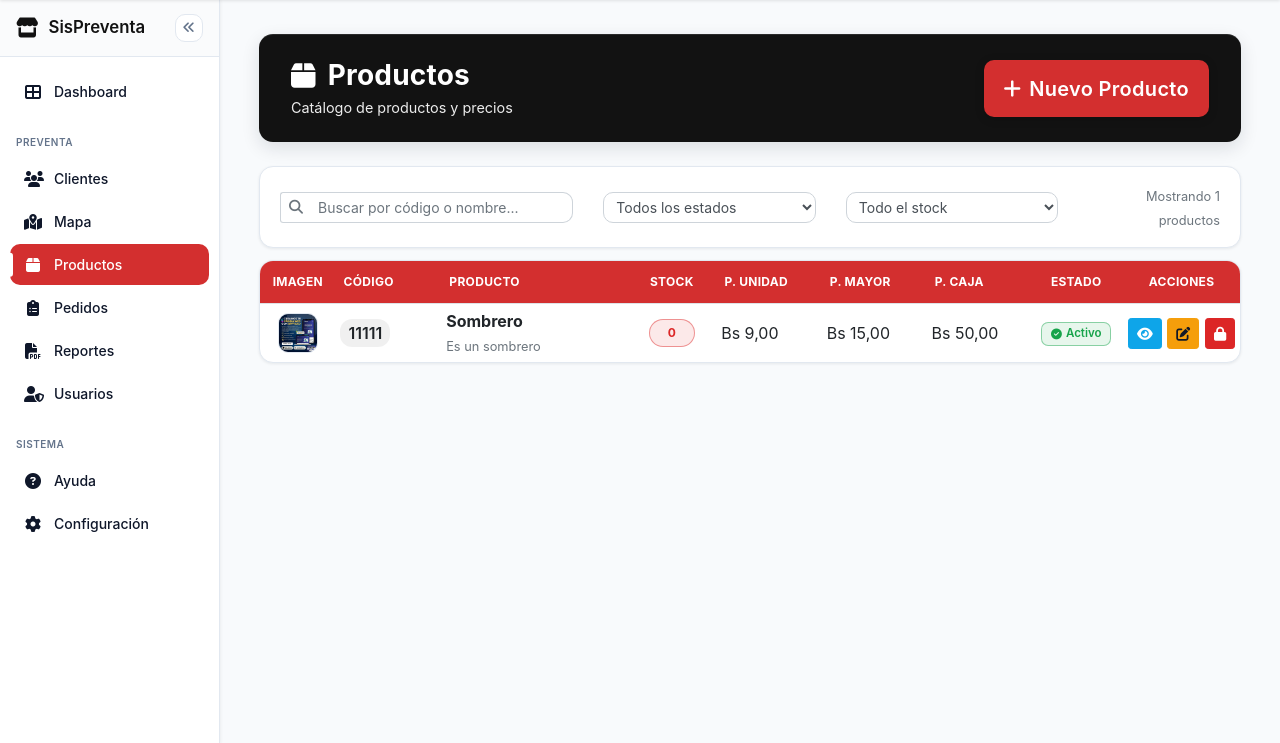
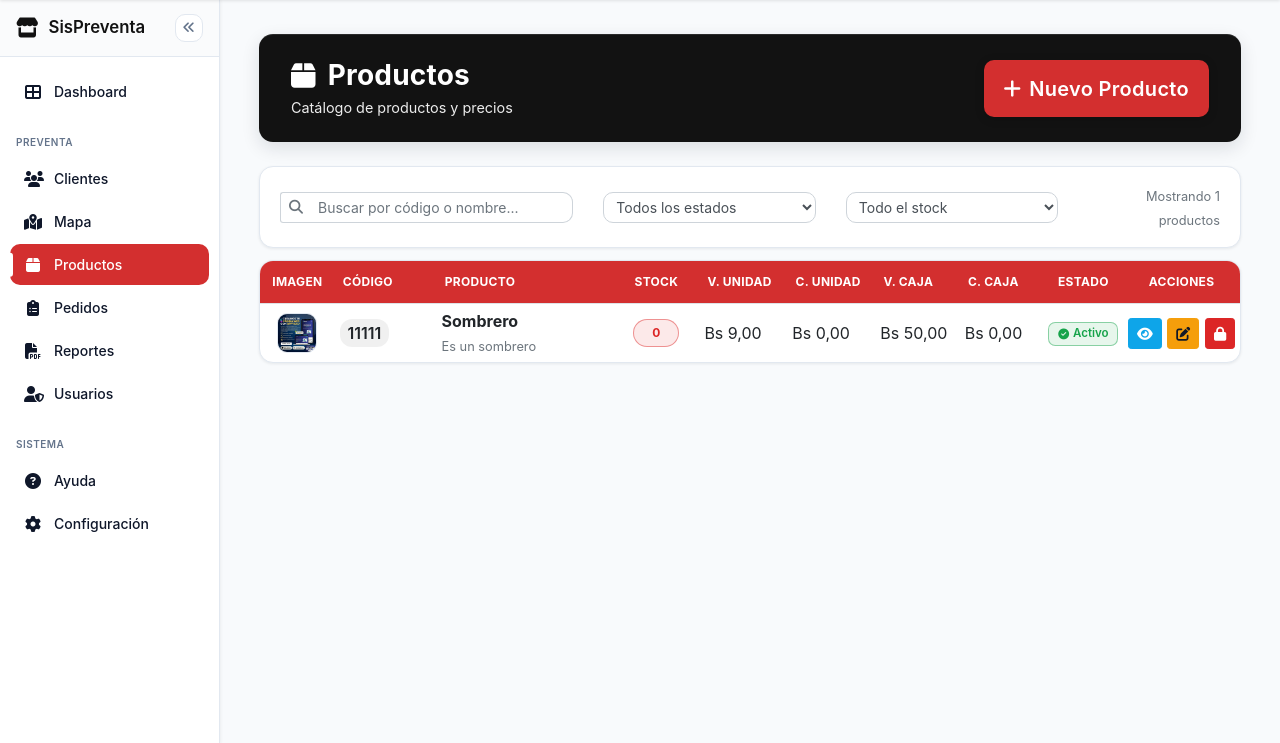
Before and after one commit to Guilder23/Sistema-Preventa, a Django app: page /productos/ in a window 1280 px wide. Shown: the part 56-799 px from the top of the page. Run offline with Django 5.2, Linux system fonts and the light colour scheme; a user stored in the database is signed in; data comes from the database, SQL or seed files in the repository; some libraries are stand-ins or nearby versions.

Commit message:
Quitanto el campo precio por mayor y aumentando precio de compra unidad y caja

```diff
--- a/apps/productos/models.py
+++ b/apps/productos/models.py
@@ -13,8 +13,9 @@ class Producto(models.Model):
     stock_umbral_rojo = models.PositiveIntegerField(default=3)
 
     precio_unidad = models.DecimalField(max_digits=12, decimal_places=2, default=0)
-    precio_mayor = models.DecimalField(max_digits=12, decimal_places=2, default=0)
     precio_caja = models.DecimalField(max_digits=12, decimal_places=2, default=0)
+    precio_compra_unidad = models.DecimalField(max_digits=12, decimal_places=2, default=0)
+    precio_compra_caja = models.DecimalField(max_digits=12, decimal_places=2, default=0)
 
     activo = models.BooleanField(default=True)
     creado_por = models.ForeignKey(User, on_delete=models.SET_NULL, null=True, blank=True)
--- a/apps/productos/views.py
+++ b/apps/productos/views.py
@@ -60,8 +60,9 @@ def crear_producto(request):
     nombre = (request.POST.get("nombre") or "").strip()
     descripcion = (request.POST.get("descripcion") or "").strip()
     precio_unidad = request.POST.get("precio_unidad") or "0"
-    precio_mayor = request.POST.get("precio_mayor") or "0"
     precio_caja = request.POST.get("precio_caja") or "0"
+    precio_compra_unidad = request.POST.get("precio_compra_unidad") or "0"
+    precio_compra_caja = request.POST.get("precio_compra_caja") or "0"
     foto = request.FILES.get("foto")
     stock_unidades = (request.POST.get("stock_unidades") or "0").strip()
     stock_umbral_amarillo = (request.POST.get("stock_umbral_amarillo") or "10").strip()
@@ -79,8 +80,9 @@ def crear_producto(request):
         nombre=nombre,
         descripcion=descripcion or None,
         precio_unidad=precio_unidad or 0,
-        precio_mayor=precio_mayor or 0,
         precio_caja=precio_caja or 0,
+        precio_compra_unidad=precio_compra_unidad or 0,
+        precio_compra_caja=precio_compra_caja or 0,
         foto=foto,
         stock_unidades=stock_unidades or 0,
         stock_umbral_amarillo=stock_umbral_amarillo or 10,
@@ -101,8 +103,9 @@ def obtener_producto(request, id: int):
             "nombre": producto.nombre,
             "descripcion": producto.descripcion or "",
             "precio_unidad": str(producto.precio_unidad),
-            "precio_mayor": str(producto.precio_mayor),
             "precio_caja": str(producto.precio_caja),
+            "precio_compra_unidad": str(producto.precio_compra_unidad),
+            "precio_compra_caja": str(producto.precio_compra_caja),
             "activo": producto.activo,
             "foto_url": producto.foto.url if producto.foto else None,
             "stock_unidades": producto.stock_unidades,
@@ -119,8 +122,9 @@ def editar_producto(request, id: int):
     nombre = (request.POST.get("nombre") or "").strip()
     descripcion = (request.POST.get("descripcion") or "").strip()
     precio_unidad = request.POST.get("precio_unidad") or "0"
-    precio_mayor = request.POST.get("precio_mayor") or "0"
     precio_caja = request.POST.get("precio_caja") or "0"
+    precio_compra_unidad = request.POST.get("precio_compra_unidad") or "0"
+    precio_compra_caja = request.POST.get("precio_compra_caja") or "0"
     foto = request.FILES.get("foto")
     activo = request.POST.get("activo") == "on"
     stock_unidades = (request.POST.get("stock_unidades") or "0").strip()
@@ -134,8 +138,9 @@ def editar_producto(request, id: int):
     producto.nombre = nombre
     producto.descripcion = descripcion or None
     producto.precio_unidad = precio_unidad or 0
-    producto.precio_mayor = precio_mayor or 0
     producto.precio_caja = precio_caja or 0
+    producto.precio_compra_unidad = precio_compra_unidad or 0
+    producto.precio_compra_caja = precio_compra_caja or 0
     producto.stock_unidades = stock_unidades or 0
     producto.stock_umbral_amarillo = stock_umbral_amarillo or 10
     producto.stock_umbral_rojo = stock_umbral_rojo or 3
--- a/static/js/productos/modals/edita.js
+++ b/static/js/productos/modals/edita.js
@@ -42,8 +42,9 @@
                     $('#editNombre').val(data.nombre);
                     $('#editDescripcion').val(data.descripcion || '');
                     $('#editPrecioUnidad').val(data.precio_unidad || '0');
-                    $('#editPrecioMayor').val(data.precio_mayor || '0');
+                    $('#editPrecioCompraUnidad').val(data.precio_compra_unidad || '0');
                     $('#editPrecioCaja').val(data.precio_caja || '0');
+                    $('#editPrecioCompraCaja').val(data.precio_compra_caja || '0');
                     $('#editActivo').prop('checked', !!data.activo);
 
                     $('#editStockUnidades').val(data.stock_unidades ?? 0);
--- a/static/js/productos/modals/ver.js
+++ b/static/js/productos/modals/ver.js
@@ -32,8 +32,9 @@
                     $('#verProductoNombre').text(data.nombre || '—');
                     $('#verProductoDescripcion').text(data.descripcion || '—');
                     $('#verProductoPrecioUnidad').text(data.precio_unidad || '0.00');
-                    $('#verProductoPrecioMayor').text(data.precio_mayor || '0.00');
+                    $('#verProductoPrecioCompraUnidad').text(data.precio_compra_unidad || '0.00');
                     $('#verProductoPrecioCaja').text(data.precio_caja || '0.00');
+                    $('#verProductoPrecioCompraCaja').text(data.precio_compra_caja || '0.00');
 
                     const activo = !!data.activo;
                     $('#verProductoEstado').html(
--- a/templates/productos/modals/crea.html
+++ b/templates/productos/modals/crea.html
@@ -40,15 +40,19 @@
                         </div>
                         <div class="col-md-6">
                             <div class="form-group">
-                                <label>Precio unidad (Bs)</label>
+                                <label>Precio compra unidad (Bs)</label>
+                                <input type="number" step="0.01" class="form-control" name="precio_compra_unidad" value="0">
+                            </div>
+                            <div class="form-group">
+                                <label>Precio compra caja (Bs)</label>
+                                <input type="number" step="0.01" class="form-control" name="precio_compra_caja" value="0">
+                            </div>
+                            <div class="form-group">
+                                <label>Precio venta unidad (Bs)</label>
                                 <input type="number" step="0.01" class="form-control" name="precio_unidad" value="0">
                             </div>
                             <div class="form-group">
-                                <label>Precio mayor (Bs)</label>
-                                <input type="number" step="0.01" class="form-control" name="precio_mayor" value="0">
-                            </div>
-                            <div class="form-group">
-                                <label>Precio caja (Bs)</label>
+                                <label>Precio venta caja (Bs)</label>
                                 <input type="number" step="0.01" class="form-control" name="precio_caja" value="0">
                             </div>
                             <div class="form-group">
--- a/templates/productos/modals/edita.html
+++ b/templates/productos/modals/edita.html
@@ -39,15 +39,19 @@
                         </div>
                         <div class="col-md-6">
                             <div class="form-group">
-                                <label>Precio unidad (Bs)</label>
+                                <label>Precio compra unidad (Bs)</label>
+                                <input type="number" step="0.01" class="form-control" id="editPrecioCompraUnidad" name="precio_compra_unidad" value="0">
+                            </div>
+                            <div class="form-group">
+                                <label>Precio compra caja (Bs)</label>
+                                <input type="number" step="0.01" class="form-control" id="editPrecioCompraCaja" name="precio_compra_caja" value="0">
+                            </div>
+                            <div class="form-group">
+                                <label>Precio venta unidad (Bs)</label>
                                 <input type="number" step="0.01" class="form-control" id="editPrecioUnidad" name="precio_unidad" value="0">
                             </div>
                             <div class="form-group">
-                                <label>Precio mayor (Bs)</label>
-                                <input type="number" step="0.01" class="form-control" id="editPrecioMayor" name="precio_mayor" value="0">
-                            </div>
-                            <div class="form-group">
-                                <label>Precio caja (Bs)</label>
+                                <label>Precio venta caja (Bs)</label>
                                 <input type="number" step="0.01" class="form-control" id="editPrecioCaja" name="precio_caja" value="0">
                             </div>
                             <div class="form-group">
--- a/templates/productos/modals/ver.html
+++ b/templates/productos/modals/ver.html
@@ -29,9 +29,12 @@
                         </div>
 
                         <div class="row mb-2">
-                            <div class="col-md-4"><strong>P. Unidad:</strong> Bs <span id="verProductoPrecioUnidad">0.00</span></div>
-                            <div class="col-md-4"><strong>P. Mayor:</strong> Bs <span id="verProductoPrecioMayor">0.00</span></div>
-                            <div class="col-md-4"><strong>P. Caja:</strong> Bs <span id="verProductoPrecioCaja">0.00</span></div>
+                            <div class="col-md-6"><strong>P. Venta Unidad:</strong> Bs <span id="verProductoPrecioUnidad">0.00</span></div>
+                            <div class="col-md-6"><strong>P. Compra Unidad:</strong> Bs <span id="verProductoPrecioCompraUnidad">0.00</span></div>
+                        </div>
+                        <div class="row mb-2">
+                            <div class="col-md-6"><strong>P. Venta Caja:</strong> Bs <span id="verProductoPrecioCaja">0.00</span></div>
+                            <div class="col-md-6"><strong>P. Compra Caja:</strong> Bs <span id="verProductoPrecioCompraCaja">0.00</span></div>
                         </div>
 
                         <div class="mt-2">
--- a/templates/productos/productos.html
+++ b/templates/productos/productos.html
@@ -67,9 +67,10 @@
                         <th style="width: 12%;">Código</th>
                         <th style="width: 22%;">Producto</th>
                         <th style="width: 10%;" class="text-center">Stock</th>
-                        <th style="width: 12%;">P. Unidad</th>
-                        <th style="width: 12%;">P. Mayor</th>
-                        <th style="width: 12%;">P. Caja</th>
+                        <th style="width: 10%;">V. Unidad</th>
+                        <th style="width: 10%;">C. Unidad</th>
+                        <th style="width: 10%;">V. Caja</th>
+                        <th style="width: 10%;">C. Caja</th>
                         <th style="width: 10%;" class="text-center">Estado</th>
                         <th style="width: 14%;" class="text-center">Acciones</th>
                     </tr>
@@ -101,8 +102,9 @@
                             {% endif %}
                         </td>
                         <td>Bs {{ p.precio_unidad|floatformat:2 }}</td>
-                        <td>Bs {{ p.precio_mayor|floatformat:2 }}</td>
+                        <td>Bs {{ p.precio_compra_unidad|floatformat:2 }}</td>
                         <td>Bs {{ p.precio_caja|floatformat:2 }}</td>
+                        <td>Bs {{ p.precio_compra_caja|floatformat:2 }}</td>
                         <td class="text-center">
                             {% if p.activo %}
                             <span class="badge-estado badge-estado-activo"><i class="fas fa-check-circle"></i> Activo</span>
@@ -128,7 +130,7 @@
                     </tr>
                     {% empty %}
                     <tr>
-                        <td colspan="8" class="text-center py-4">
+                        <td colspan="9" class="text-center py-4">
                             <i class="fas fa-inbox fa-3x text-muted mb-2"></i>
                             <p class="text-muted">No hay productos registrados</p>
                         </td>
```
Also changed, not shown: apps/productos/migrations/0003_remove_producto_precio_mayor_and_more.py (added).
